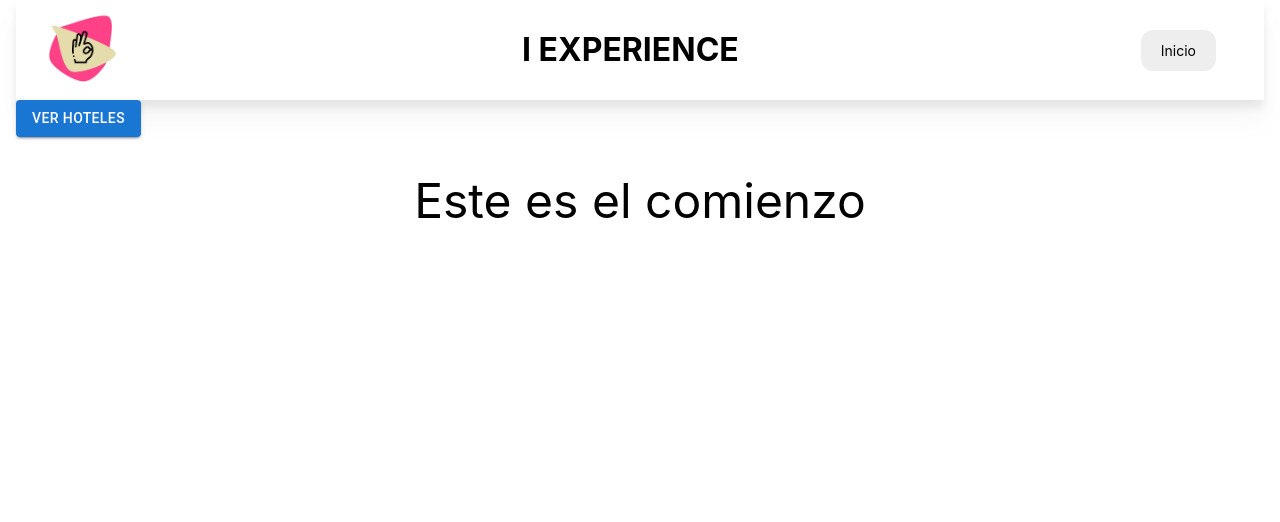
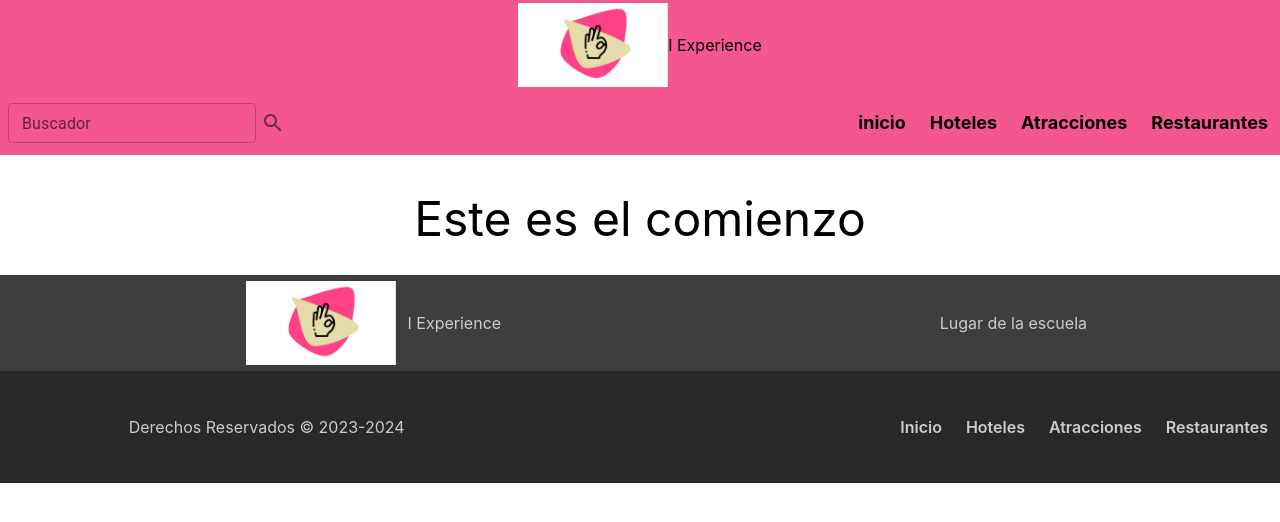
Before and after one commit to jocttavio/custom-map, a Next.js app: page / in a window 1280 px wide. Shown: the top 522 px of the page. Built offline with nearby package versions, Linux system fonts and the light colour scheme.

Commit message:
Header y footer creados

```diff
--- a/components/MyMap/GeneralMap.js
+++ b/components/MyMap/GeneralMap.js
@@ -140,7 +140,7 @@ export default function GeneralMap({ TypeMap }) {
             "latitud": "",
             "longitud": "",
         }]);
-        setType_Map('Atractivos');
+        setType_Map('Atracciones');
         setOptions(AttractionOptions);
     };
 
@@ -207,7 +207,7 @@ export default function GeneralMap({ TypeMap }) {
             setOptions(DisabilityOptions);
             setType_Map(TypeMap);
 
-        } else if (TypeMap === 'Atractivos') {
+        } else if (TypeMap === 'Atracciones') {
 
             const newArray = [...ArrayButton];
             newArray[0] = false;
--- a/components/layout/Footer.jsx
+++ b/components/layout/Footer.jsx
@@ -0,0 +1,44 @@
+import Image from "next/image";
+import styles from '../../styles/footer.module.css'
+
+function Footer() {
+  return (
+    <footer className="flex flex-col w-full">
+      <div className="flex flex-row justify-center items-center xl:h-24 h-28 bg-[#3f3e3e] text-[#CCCCCC]">
+
+        <div className="flex flex-row justify-center gap-x-3 items-center w-7/12">
+          <Image src="/logo.jpeg"
+            alt="Picture of the author"
+            width={150}
+            height={150}
+          />
+          <p>I Experience</p>
+
+        </div>
+
+        <div className="flex justify-center text-center w-5/12">
+          <p>Lugar de la escuela</p>
+        </div>
+
+      </div>
+
+      <div className=" flex flex-row justify-center items-center xl:h-28 lg:h-28 md:h-28 sm:h-32 h-36 bg-[#292929] text-[#CCCCCC]">
+
+        <div className="flex justify-center text-center xl:w-5/12 lg:w-5/12 md:w-5/12 sm:w-4/12 w-7/12">
+          <p>Derechos Reservados © 2023-2024</p>
+        </div>
+
+        <div className="flex xl:flex-row lg:flex-row md:flex-row sm:flex-row flex-col items-center justify-end xl:w-7/12 lg:w-7/12 md:w-7/12 sm:w-8/12 w-5/12">
+          <div className={styles.ButtonOption}>Inicio</div>
+          <div className={styles.ButtonOption}>Hoteles</div>
+          <div className={styles.ButtonOption}>Atracciones</div>
+          <div className={styles.ButtonOption}>Restaurantes</div>
+        </div>
+
+      </div>
+
+    </footer>
+  )
+}
+
+export default Footer
--- a/components/layout/Navbar.jsx
+++ b/components/layout/Navbar.jsx
@@ -1,39 +1,67 @@
-import React from "react";
 import { useState, useEffect } from "react";
-import { usePathname } from "next/navigation";
-import { motion } from "framer-motion";
-import Link from "next/link";
-import classes from "../../styles/classes.module.css";
+import classes from "../../styles/header.module.css";
+import TextField from '@mui/material/TextField';
+import SearchIcon from '@mui/icons-material/Search';
+import { IconButton } from '@mui/material'
+import { useRouter } from 'next/router';
+import Image from "next/image";
+
 const Navbar = () => {
-  const links = [
-    { href: "/", text: "Inicio" }
-  ];
-  const path = usePathname();
+  const router = useRouter();
+
+  const handleClickHotel = () => {
+    router.push({
+      pathname: '/MapPage',
+      query: { Information: 'Hoteles' },
+    });
+  };
+
+  const handleClickRestaurante = () => {
+    router.push({
+      pathname: '/MapPage',
+      query: { Information: 'Restaurantes' },
+    });
+  };
+
+  const handleClickAtraccion = () => {
+    router.push({
+      pathname: '/MapPage',
+      query: { Information: 'Atracciones' },
+    });
+  };
+
   return (
-    <header className={classes.header_initial}>
-      <div className={classes.header__content}>
-        <div className="w-20 h-20 bg-no-repeat bg-cover bg-center" style={{backgroundImage: `url(logo.jpg)`}} >
+    <header className="flex flex-col">
+      <div className="flex justify-center items-center h-[90px] bg-[#f45690]">
+        <Image src="/logo.jpeg"
+          alt="Picture of the author"
+          width={150}
+          height={150}
+        />
+        <p>I Experience</p>
+      </div>
+
+      <div className="flex flex-row items-center h-[65px] w-full bg-[#f45690]">
+        <div className="flex justify-start items-center xl:w-3/12 lg:w-4/12 md:w-5/12 sm:w-10/12 w-10/12 h-full ml-2">
+          <TextField id="outlined-basic" size="small" label="Buscador" variant="outlined" />
+          <IconButton variant="contained" size='small' >
+            <SearchIcon />
+          </IconButton>
         </div>
-        <Link href="/" className={classes.header__content__logo}>I EXPERIENCE</Link>
-        <nav className={classes.header__content__nav}>
-          <ul>
-            {links.map((link) => (
-              <li key={link.href}>
-                <motion.div whileHover={{ scale: 0.9 }}>
-                  <Link
-                    className={`${
-                      link.href === path ? " text-black bg-[#eee] " : ""
-                    } text-sm font-text`}
-                    href={link.href}
-                  >
-                    {link.text}
-                  </Link>
-                </motion.div>
-              </li>
-            ))}
-          </ul>
-        </nav>
+
+        <div className={classes.MenuDiv}>
+          <div className="xl:hidden lg:hidden md:hidden sm:flex flex cursor-pointer">
+            <svg className="w-10 h-full" fill="none" stroke="currentColor" viewBox="0 0 24 24" xmlns="http://www.w3.org/2000/svg"><path strokeLinecap="round" strokeLinejoin="round" strokeWidth="2" d="M4 6h16M4 12h16M4 18h16"></path></svg>
+          </div>
+          <div className={classes.OptionMenu}>
+            <div className={classes.ButtonOption} onClick={() => router.push('/')}>inicio</div>
+            <div className={classes.ButtonOption} onClick={handleClickHotel}>Hoteles</div>
+            <div className={classes.ButtonOption} onClick={handleClickAtraccion}>Atracciones</div>
+            <div className={classes.ButtonOption} onClick={handleClickRestaurante}>Restaurantes</div>
+          </div>
+        </div>
       </div>
+
     </header>
   );
 };
--- a/pages/index.js
+++ b/pages/index.js
@@ -1,31 +1,20 @@
 import Head from "next/head";
 import styles from "../styles/Home.module.css";
 import Navbar from "../components/layout/Navbar";
-
-import { Button } from '@mui/material'
-import { useRouter } from 'next/router';
+import Footer from "../components/layout/Footer";
 
 export default function Home() {
-  const router = useRouter();
-
-  const handleClick = () => {
-    router.push({
-      pathname: '/MapPage',
-      query: { Information: 'Hoteles' },
-    });
-  };
 
   return (
-    <div className={styles.container}>
+    <div>
       <Head>
         <title>Map</title>
         <meta name="description" content="Generated by ENOC" />
         <link rel="icon" href="/favicon.ico" />
       </Head>
       <Navbar />
-      <Button variant="contained" size='medium' onClick={handleClick}>Ver hoteles</Button>
-
       <h1 className="h-20 text-center text-5xl mt-10 ">Este es el comienzo</h1>
+      <Footer />
     </div>
   );
 }
--- /dev/null
+++ b/styles/footer.module.css
@@ -0,0 +1,7 @@
+.ButtonOption{
+    @apply px-3 py-1 cursor-pointer rounded-xl font-semibold;
+}
+
+.ButtonOption:hover{
+    @apply text-[#e93f7d] ;
+}
--- a/styles/classes.module.css
+++ b/styles/header.module.css
@@ -1,3 +1,23 @@
+.ButtonOption{
+  @apply px-3 py-2 cursor-pointer rounded-xl font-bold text-lg text-black;
+}
+
+.ButtonOption:hover{
+  @apply bg-[#E4DCAB] text-[#e93f7d];
+}
+
+.MenuDiv{
+  @apply flex relative xl:flex-row lg:flex-row md:flex-row sm:flex-col flex-col items-center xl:justify-end lg:justify-end md:justify-end sm:justify-center justify-center xl:w-9/12 lg:w-8/12 md:w-7/12 sm:w-2/12 w-2/12 h-full;
+}
+
+.MenuDiv:hover .OptionMenu{
+  @apply flex;
+}
+
+.OptionMenu{
+  @apply xl:flex lg:flex md:flex sm:hidden hidden items-center xl:relative lg:relative md:relative sm:absolute absolute xl:flex-row lg:flex-row md:flex-row sm:flex-col flex-col xl:top-0 lg:top-0 md:top-0 sm:top-[100%] top-[100%] right-0 xl:bg-transparent lg:bg-transparent md:bg-transparent sm:bg-[#E4DCAB] bg-[#E4DCAB] rounded-2xl z-[4000];
+}
+
 .header_initial {
   background: white;
   width: 100%;
```
Also changed, not shown: public/logo.jpeg (added).
